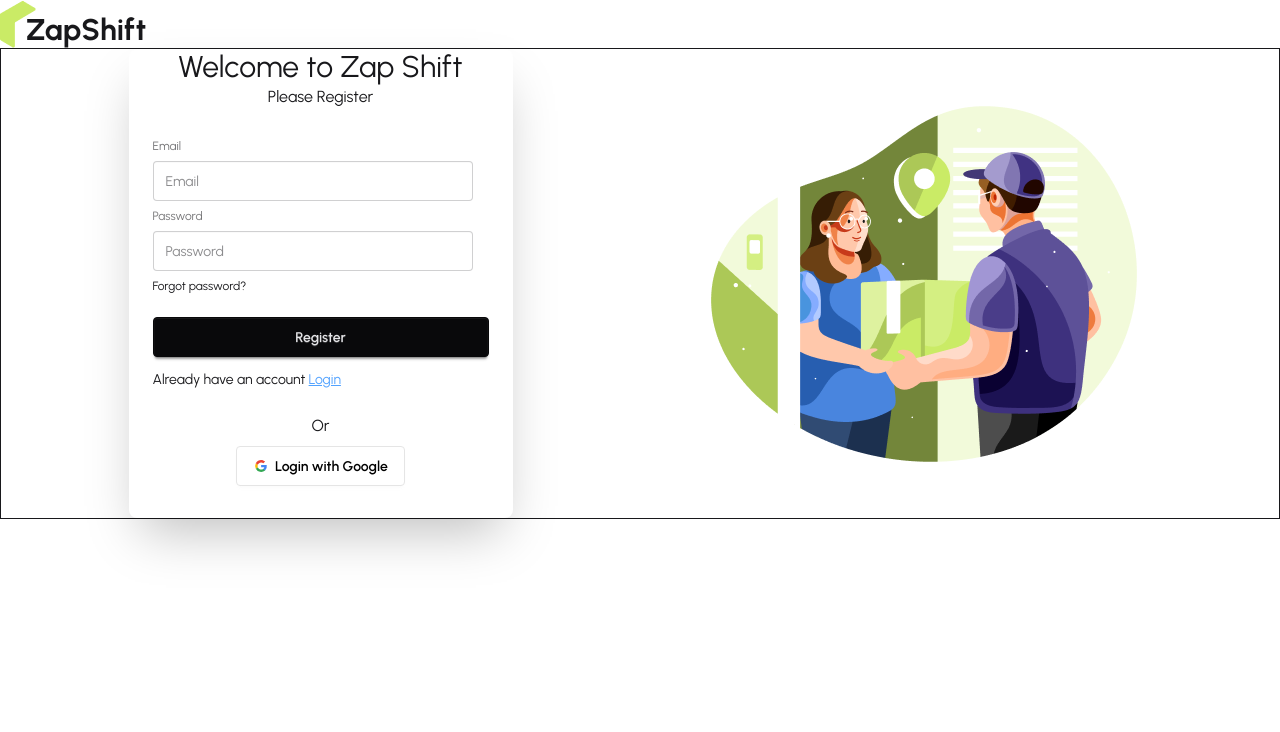
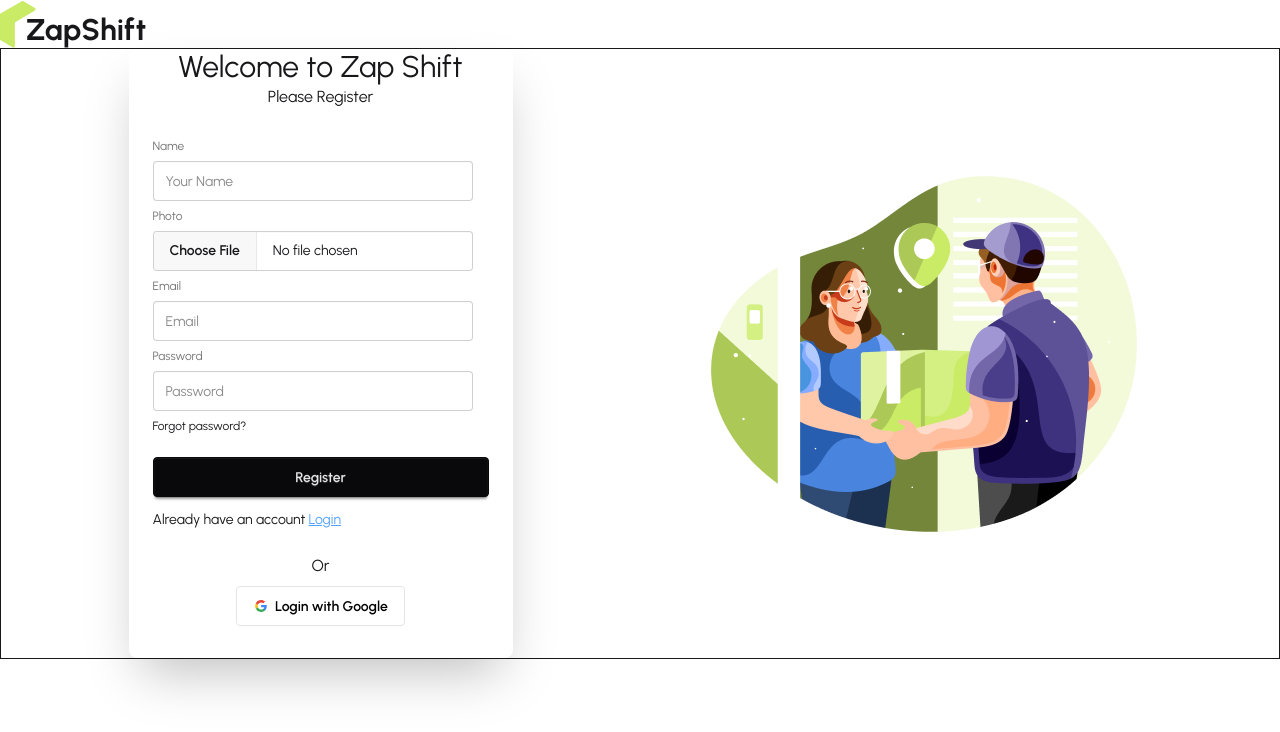
Before and after one commit to MasumRezaMunna/Zap-Shift-Client, a React (Vite) app in the folder zap-shift-client/: page /register in a window 1280 px wide. Shown: the top 732 px of the page. Built offline with nearby package versions, Linux system fonts and the light colour scheme; no server answers.

Commit message:
direct image upload during registration and image hosting options

```diff
--- a/zap-shift-client/src/contexts/AuthContext/AuthProvider.jsx
+++ b/zap-shift-client/src/contexts/AuthContext/AuthProvider.jsx
@@ -46,7 +46,12 @@
         setLoading(false)
     })
     return() =>{
-      unSubscribe();
+      const unSubscribe = onAuthStateChanged(auth, (currentUser) =>{
+        setUser(currentUser);
+      })
+      return () =>{
+        unSubscribe();
+      }
     }
   }, [])
 
--- a/zap-shift-client/src/pages/Auth/Register/Register.jsx
+++ b/zap-shift-client/src/pages/Auth/Register/Register.jsx
@@ -14,10 +14,13 @@
   const {registerUser} = useAuth()
 
   const handleRegistration = (data) => {
-    console.log("after register", data);
+    console.log("after register", data.photo[0]);
     registerUser(data.email, data.password)
     .then(result => {
       console.log(result.user);
+      // store the image and get the photo url
+
+      // update user profile
     })
     .catch(error => {
       console.log(error)
@@ -30,6 +33,33 @@
         <p className="text-center">Please Register</p>
       <form className="card-body" onSubmit={handleSubmit(handleRegistration)}>
         <fieldset className="fieldset">
+          {/* name field */}
+          <label className="label">Name</label>
+          <input
+            type="text"
+            {...register("name", {
+              required: true,
+            })}
+            className="input"
+            placeholder="Your Name"
+          />
+          {errors.name?.type === "required" && (
+            <p className="text-red-500">Name is required.</p>
+          )}
+          {/* photo image field */}
+          <label className="label">Photo</label>
+          <input
+            type="file"
+            {...register("photo", {
+              required: true,
+            })}
+            className="file-input"
+            placeholder="Your Photo"
+          />
+          {errors.name?.type === "required" && (
+            <p className="text-red-500">Photo is required.</p>
+          )}
+          {/* email field */}
           <label className="label">Email</label>
           <input
             type="email"
@@ -42,6 +72,7 @@
           {errors.email?.type === "required" && (
             <p className="text-red-500">Email is required.</p>
           )}
+          {/* password field */}
           <label className="label">Password</label>
           <input
             type="password"
```
Also changed, not shown: zap-shift-client/src/pages/Shared/NavBar/NavBar.jsx (+11 -10 lines), 1 other file (tests, documents, lock files or other folders).
